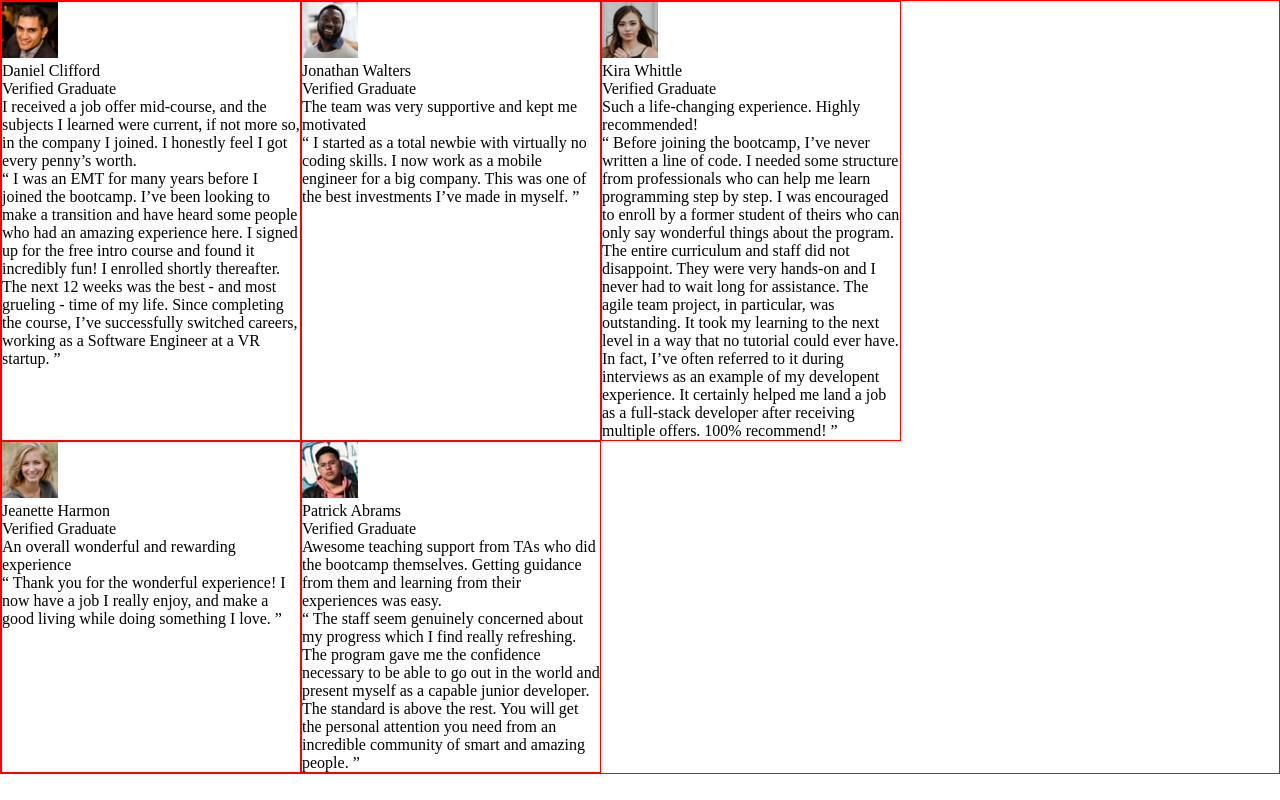
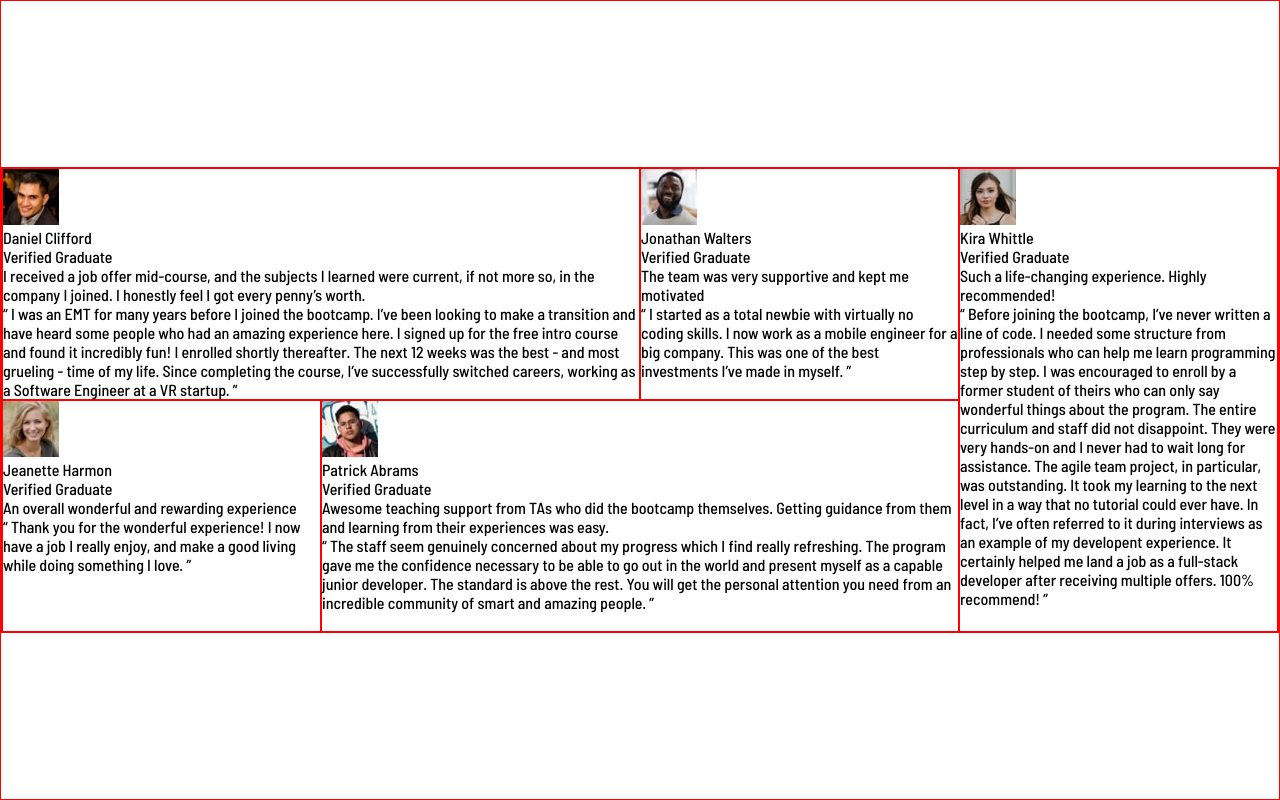
Before and after one commit to Brian-Lin-2/front-end-mentor-testimonial, a plain HTML site: page index.html in a window 1280 px wide. Drawn offline with Linux system fonts and the light colour scheme.

Commit message:
Create basic grid layout

```diff
--- a/index.html
+++ b/index.html
@@ -5,6 +5,11 @@
   <meta name="viewport" content="width=device-width, initial-scale=1.0"> <!-- displays site properly based on user's device -->
 
   <link rel="icon" type="image/png" sizes="32x32" href="./images/favicon-32x32.png">
+
+  <!-- Google Fonts -->
+  <link rel="preconnect" href="https://fonts.googleapis.com">
+  <link rel="preconnect" href="https://fonts.gstatic.com" crossorigin>
+  <link href="https://fonts.googleapis.com/css2?family=Barlow+Semi+Condensed:wght@500;600&display=swap" rel="stylesheet">
 
   <!-- Stylesheets -->
   <link rel="stylesheet" href="styles.css">
--- a/styles.css
+++ b/styles.css
@@ -3,32 +3,56 @@
 }
 
 body {
+    border: 1px red solid;
+
     margin: 0px;
+
+    font-family: 'Barlow Semi Condensed', 'Times New Roman', Times, serif;
+
+    min-height: 100vh;
+
+    display: flex;
+    justify-content: center;
+    align-items: center;
 }
 
 .grid__container {
     border: 1px red solid;
     display: grid;
 
-    grid-template-columns: 300px 300px 300px;
+    grid-template-columns: 1fr 1fr 1fr 1fr;
+    grid-template-rows: 1fr 1fr;
+
+    grid-template-areas:
+        "item1 item1 item2 item3"
+        "item4 item5 item5 item3";
 }
 
 .grid__item1 {
     border: 1px red solid;
+
+    /* Can't use numbers for grid-area */
+    grid-area: item1;
 }
 
 .grid__item2 {
     border: 1px red solid;
+    grid-area: item2;
 }
 
 .grid__item3 {
     border: 1px red solid;
+    grid-area: item3;
+
 }
 
 .grid__item4 {
     border: 1px red solid;
+    grid-area: item4;
+
 }
 
 .grid__item5 {
     border: 1px red solid;
+    grid-area: item5;
 }
```
